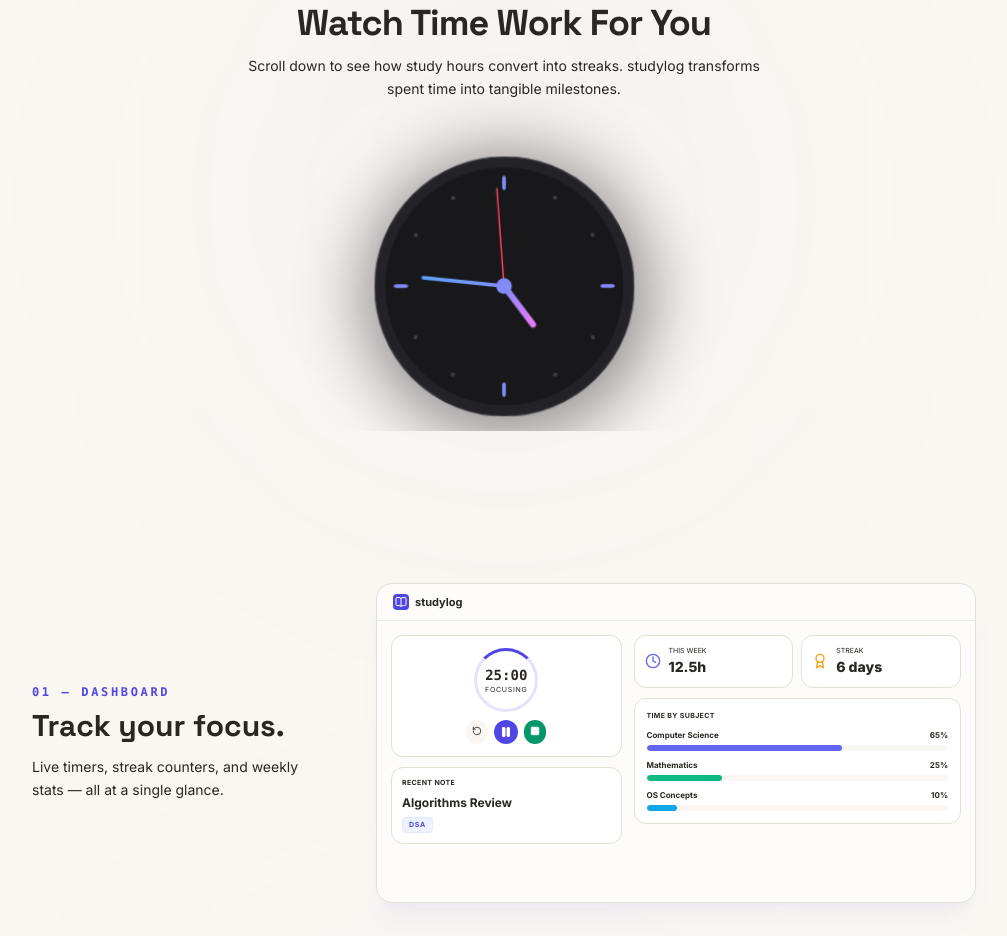
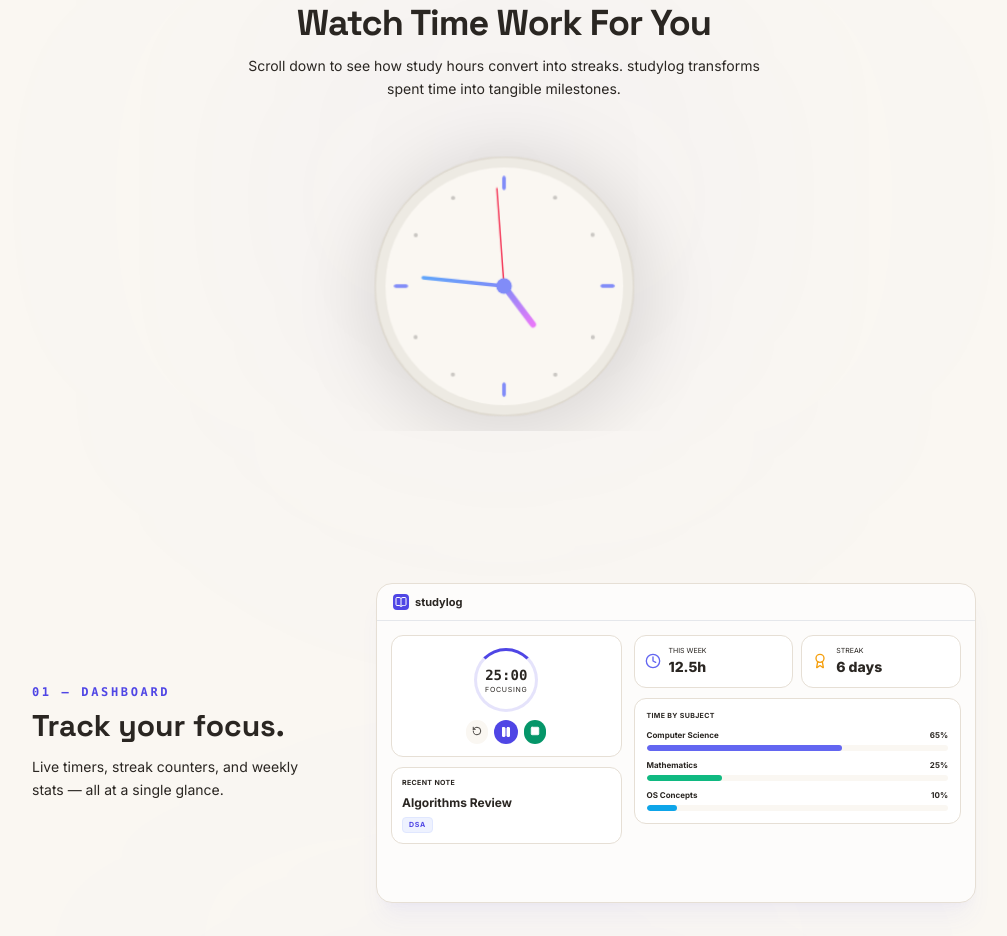
Before and after one commit to mishrayashjay/studylog, a Next.js app: page / in a window 1280 px wide. Shown: the part 1400-2336 px from the top of the page, without its empty margins (136-1143 px from the left). Built offline with nearby package versions, Linux system fonts and the light colour scheme.

Commit message:
feat(ui): add light and dark theme variants to analog clock face

```diff
--- a/src/components/ScrollClock.tsx
+++ b/src/components/ScrollClock.tsx
@@ -113,17 +113,17 @@ export default function ScrollClock() {
             perspectiveOrigin: '50% 50%',
           }}
         >
-          {/* Subtle soft shadow */}
+          {/* Theme-Adaptive Shadow */}
           <motion.div
             style={{
               x: shadowX,
               y: shadowY,
               filter: useTransform(shadowBlur, b => `blur(${b}px)`),
             }}
-            className="absolute inset-0 rounded-full bg-black/40 dark:bg-black/80 pointer-events-none -z-10"
+            className="absolute inset-0 rounded-full bg-black/10 dark:bg-black/80 pointer-events-none -z-10 transition-colors duration-300"
           />
 
-          {/* Minimal Dark Clock Face */}
+          {/* Theme-Adaptive Clock Face */}
           <motion.div
             style={{
               rotateX,
@@ -166,23 +166,22 @@ export default function ScrollClock() {
                 </linearGradient>
               </defs>
 
-              {/* ── Outer Minimal Bezel ── */}
+              {/* ── Outer Bezel (Light cream / Dark charcoal) ── */}
               <circle
                 cx={CX}
                 cy={CY}
                 r={124}
-                fill="#232226"
-                stroke="#2e2d32"
+                className="fill-[#EDEAE3] stroke-[#DCD7CD] dark:fill-[#232226] dark:stroke-[#2e2d32] transition-colors duration-300"
                 strokeWidth={1.5}
                 style={{ transform: 'translateZ(2px)' }}
               />
 
-              {/* ── Dark Circular Dial Face ── */}
+              {/* ── Circular Dial Face (Clean white/cream / Dark obsidian) ── */}
               <circle
                 cx={CX}
                 cy={CY}
                 r={114}
-                fill="#18181b"
+                className="fill-[#FAF7F2] dark:fill-[#18181b] transition-colors duration-300"
                 style={{ transform: 'translateZ(4px)' }}
               />
 
@@ -216,7 +215,7 @@ export default function ScrollClock() {
                     cx={pt.cx}
                     cy={pt.cy}
                     r={2}
-                    fill="rgba(255, 255, 255, 0.18)"
+                    className="fill-black/20 dark:fill-white/[0.18] transition-colors duration-300"
                   />
                 ))}
               </g>
```
